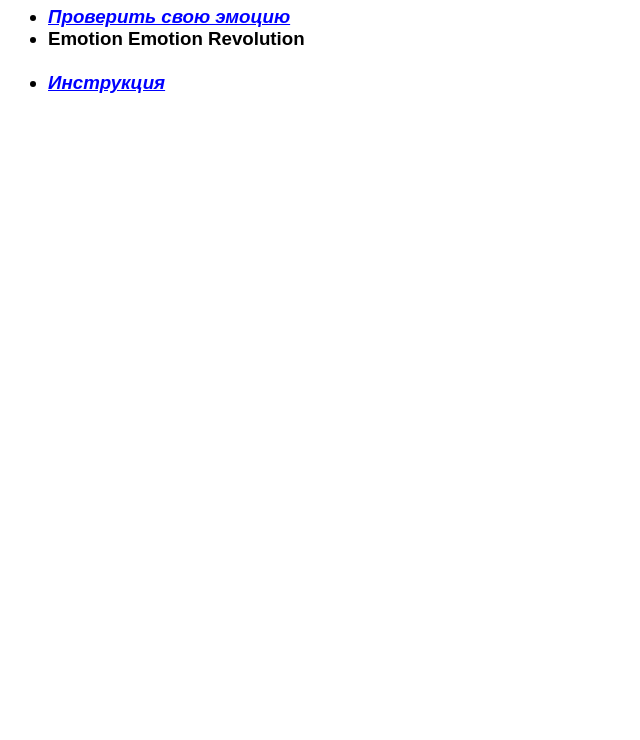
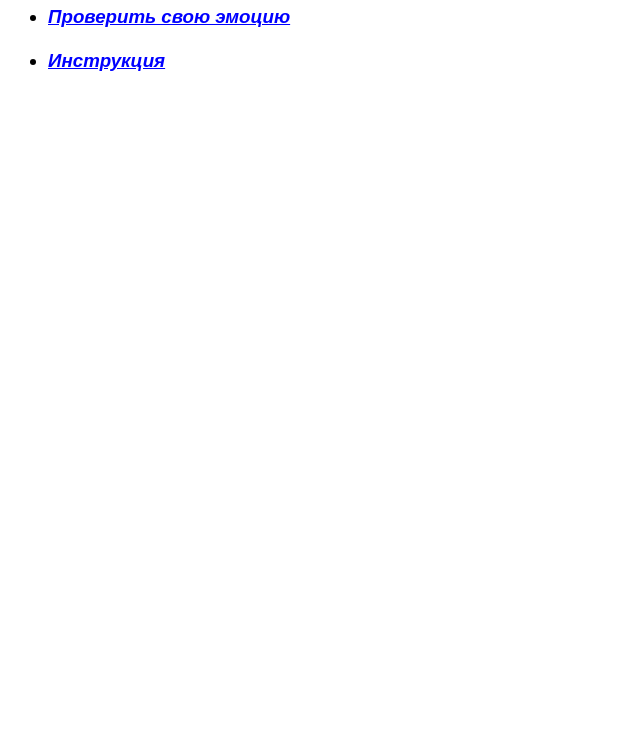
Before and after one commit to Rachkin/Kvant2019, a plain HTML site: page client/index.html in a window 1280 px wide. Shown: the part 60-800 px from the top of the page, without its empty margins (0-640 px from the left). Drawn offline with Linux system fonts and the light colour scheme.

Commit message:
removed EER

```diff
--- a/client/index.html
+++ b/client/index.html
@@ -10,7 +10,6 @@
     <h3>
       <ul>
         <li><a href="test.html"> Проверить свою эмоцию </a></li>
-        <li>Emotion Emotion Revolution</li>
         <br>
         <li><a href="guide.html"> Инструкция </a></li>
       </ul>
```
Also changed, not shown: 1 other file.
